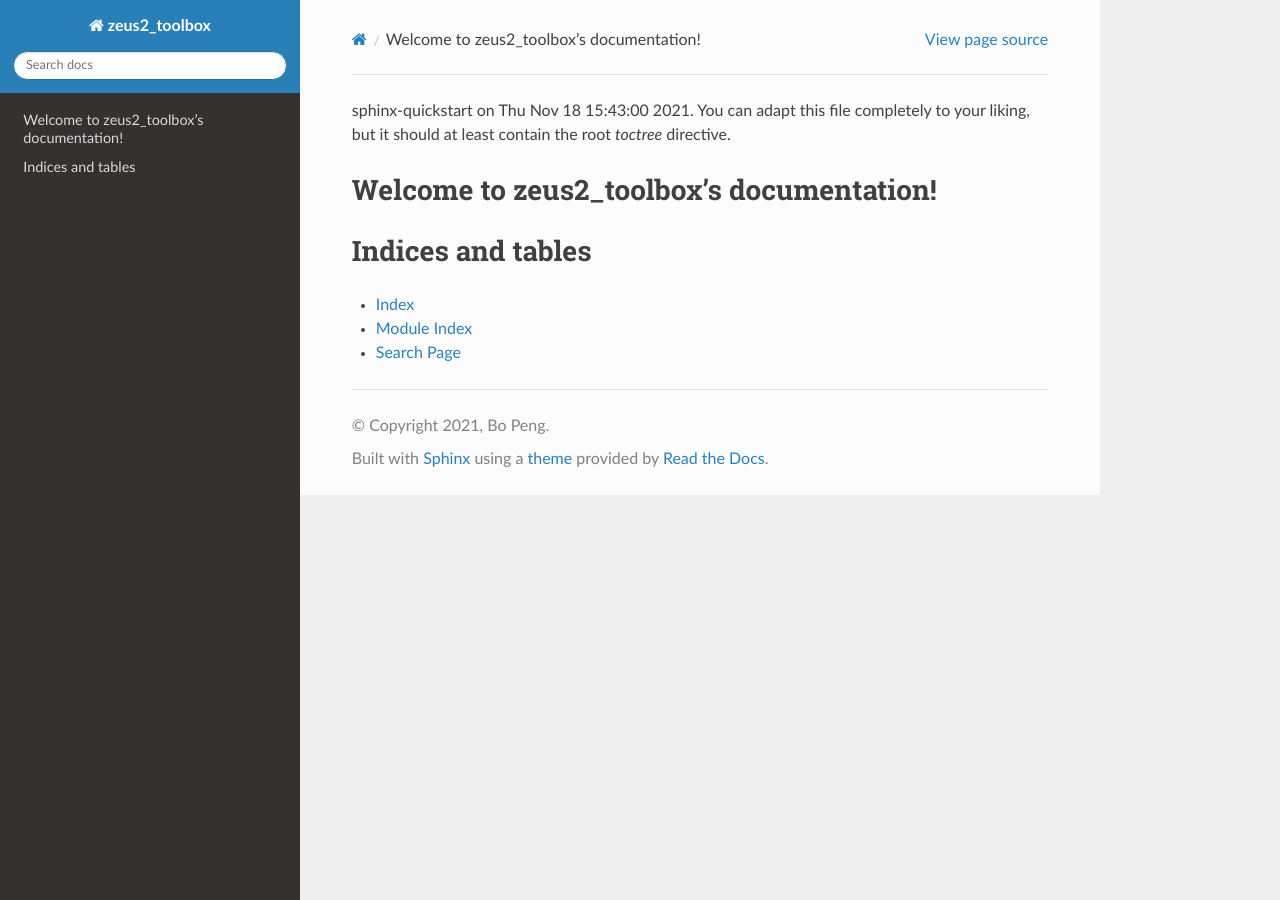
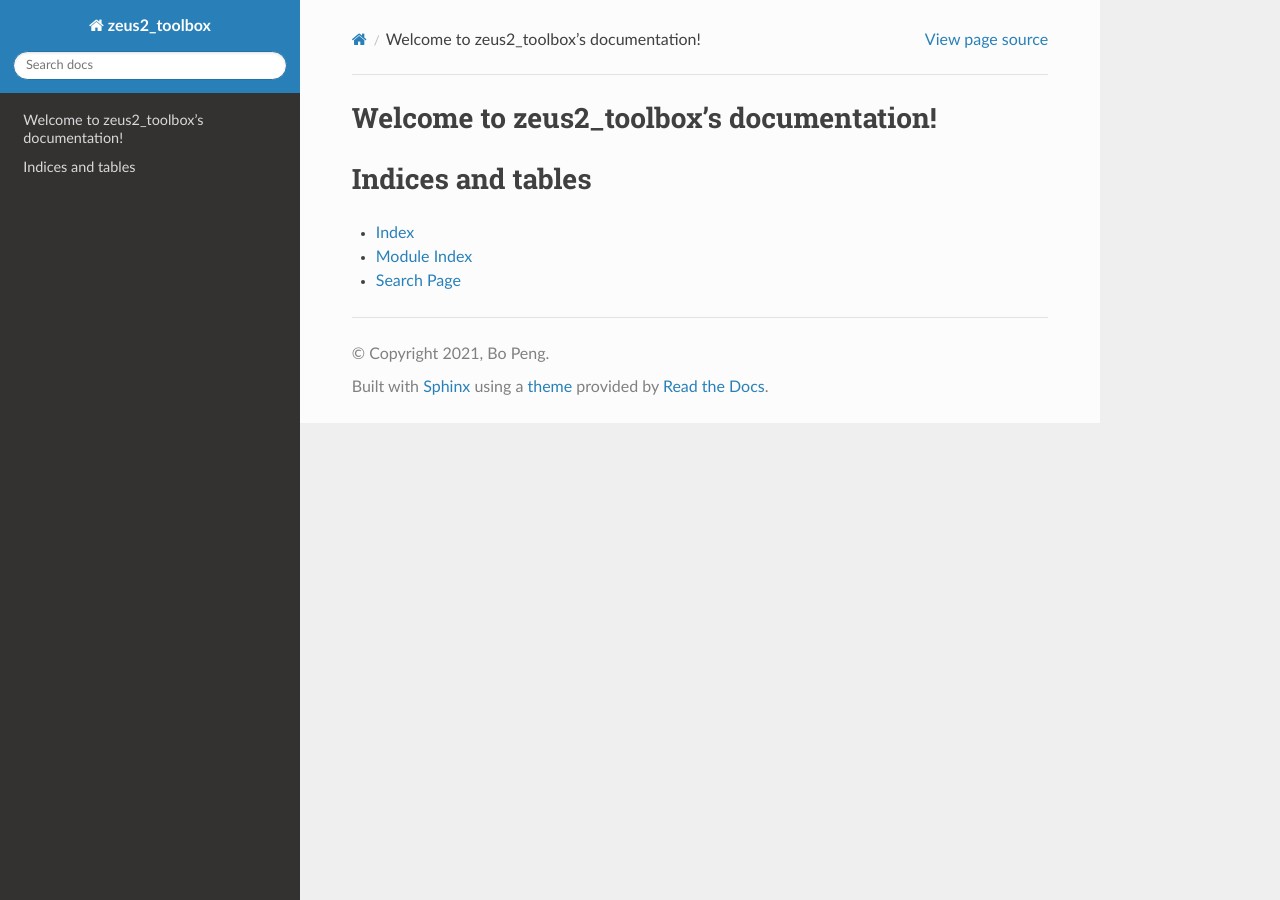
Before and after one commit to bpqdbpqd/zeus2_toolbox, a Sphinx documentation site: the page built from docs/index.rst, in a window 1280 px wide. Built offline with Sphinx 7.4.7 and the Read the Docs theme 2.0.0, drawn with Linux system fonts in a browser that asks for light colours.

Commit message:
update docs

```diff
--- a/docs/index.rst
+++ b/docs/index.rst
@@ -1,13 +1,8 @@
-.. zeus2_toolbox documentation master file, created by
-sphinx-quickstart on Thu Nov 18 15:43:00 2021.
-You can adapt this file completely to your liking, but it should at least
-contain the root `toctree` directive.
-
 Welcome to zeus2_toolbox's documentation!
 =========================================
 
 .. toctree::
-   :maxdepth: 2
+   :maxdepth: 3
    :caption: Contents:
 
 
```
